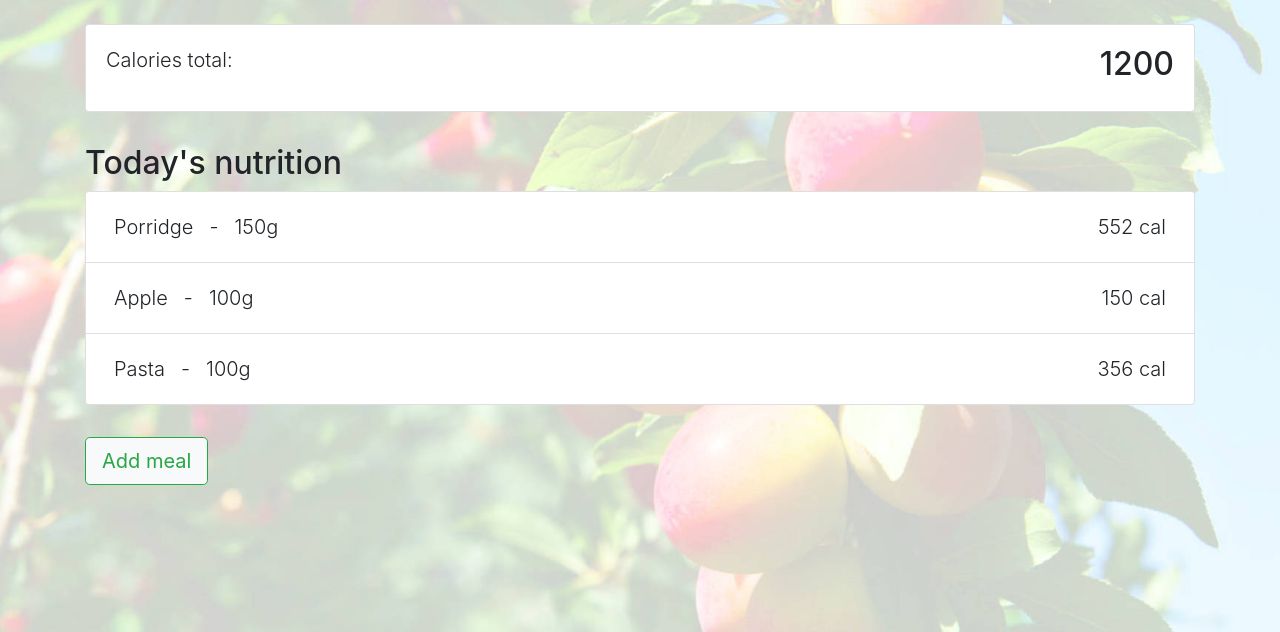
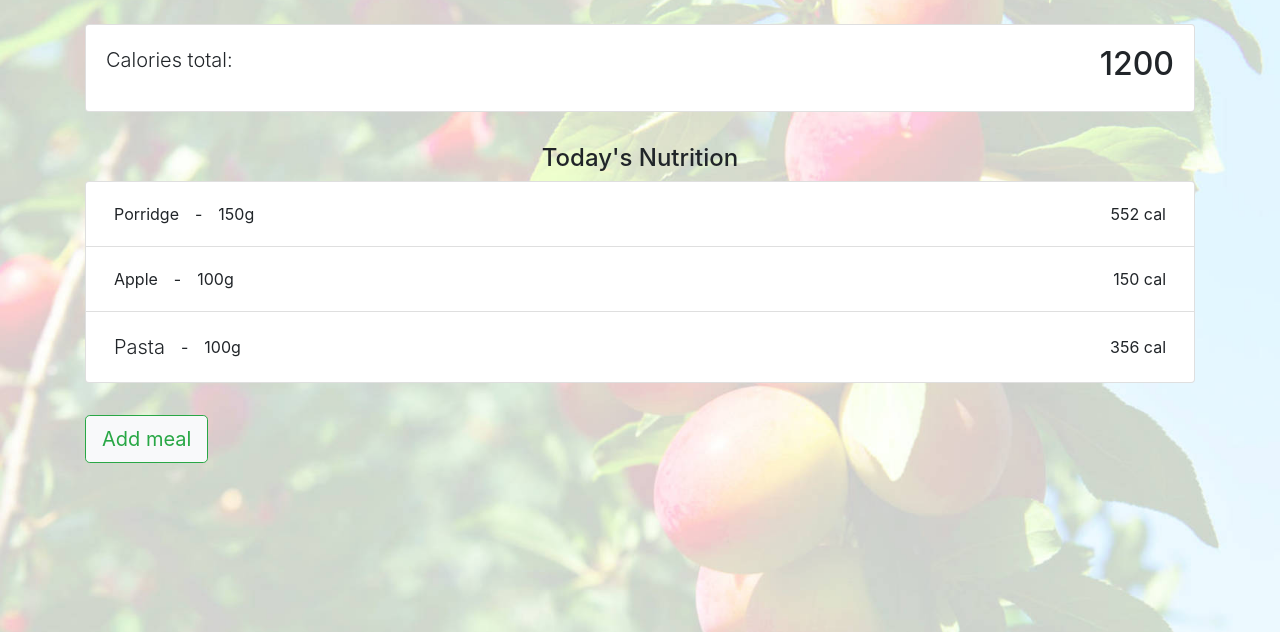
Before and after one commit to evmcodi/PracticalPythonData-CentricDevelopment-MilestoneProject3, a Flask app: page / in a window 1280 px wide. Shown: the part 56-688 px from the top of the page. Run offline with Flask 2, Linux system fonts and the light colour scheme; some libraries are stand-ins or nearby versions.

Commit message:
refactor: Change style of heading and list items to standardise the styling.

```diff
--- a/templates/foods.html
+++ b/templates/foods.html
@@ -9,7 +9,7 @@ active
 <div class="list-group" id="addfoodtodblistgroup">
     <li href="#" class="list-group-item list-group-item-action d-flex addfoodtodblistitem bg-info">
         <div class="text-light">
-            <em> If you can't find an item, contribute to the open food database:</em>
+            <em> If you can't find an item, you can help by adding it to the open food database:</em>
         </div>
         <a id="addtodbbutton" class="ml-auto p-2 btn btn-outline-success bg-light" href="{{url_for('add_food')}}">Add a new food to the
             database</a>
--- a/templates/today.html
+++ b/templates/today.html
@@ -17,34 +17,34 @@ active
         </div>
     </div>
 
-    <h2 id="today-heading">Today's nutrition</h2>
-
+    <!-- <h2 id="today-heading">Today's nutrition</h2> -->
+    <p id="today-heading" class="h4 text-center">Today's Nutrition</p>
 
     <ul class="list-group">
         <li class="list-group-item">
             <div class="d-flex">
-                <div class="p-2 lead">Porridge</div>
-                <div class="p-2 lead"> - </div>
-                <div class="p-2 lead">150g</div>
-                <div class="ml-auto p-2 lead">552 cal</div>
+                <div class="p-2">Porridge</div>
+                <div class="p-2"> - </div>
+                <div class="p-2">150g</div>
+                <div class="ml-auto p-2">552 cal</div>
             </div>
         </li>
 
         <li class="list-group-item">
             <div class="d-flex">
-                <div class="p-2 lead">Apple</div>
-                <div class="p-2 lead"> - </div>
-                <div class="p-2 lead">100g</div>
-                <div class="ml-auto p-2 lead">150 cal</div>
+                <div class="p-2">Apple</div>
+                <div class="p-2"> - </div>
+                <div class="p-2">100g</div>
+                <div class="ml-auto p-2">150 cal</div>
             </div>
         </li>
 
         <li class="list-group-item">
             <div class="d-flex">
                 <div class="p-2 lead">Pasta</div>
-                <div class="p-2 lead"> - </div>
-                <div class="p-2 lead">100g</div>
-                <div class="ml-auto p-2 lead">356 cal</div>
+                <div class="p-2"> - </div>
+                <div class="p-2">100g</div>
+                <div class="ml-auto p-2">356 cal</div>
             </div>
         </li>
     </ul>
```
